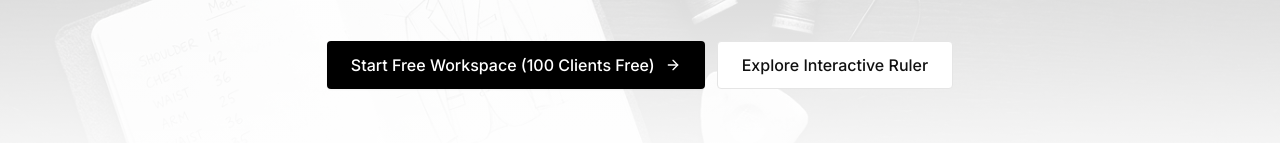
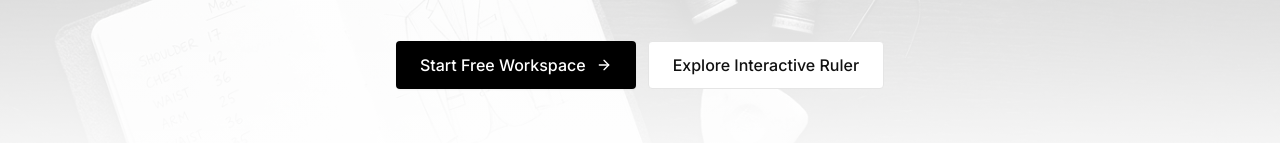
Before and after one commit to OweJeh/SewDesk, a React (Vite) app: page / in a window 1280 px wide. Shown: the part 547-690 px from the top of the page. Built offline with nearby package versions, Linux system fonts and the light colour scheme; no server answers.

Commit message:
fix(ui): remove bracketed 100 clients text from hero button

```diff
--- a/src/features/public/pages/HomePage.tsx
+++ b/src/features/public/pages/HomePage.tsx
@@ -47,7 +47,7 @@ export const HomePage: React.FC = () => {
           <div className="flex flex-col sm:flex-row items-center justify-center gap-3 pt-2">
             <Link to="/register">
               <Button size="lg" className="w-full sm:w-auto" rightIcon={<ArrowRight className="w-4 h-4" />}>
-                Start Free Workspace (100 Clients Free)
+                Start Free Workspace
               </Button>
             </Link>
             <Link to="/features">
```
